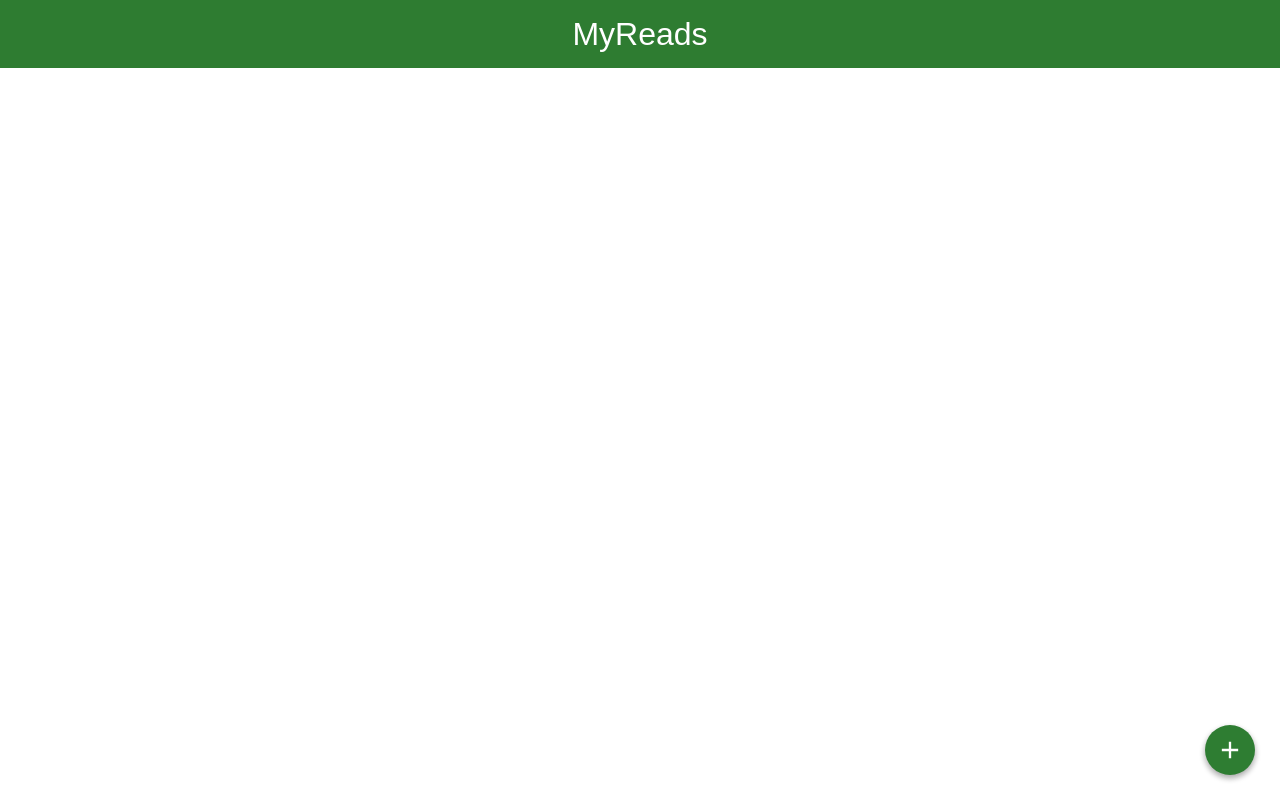
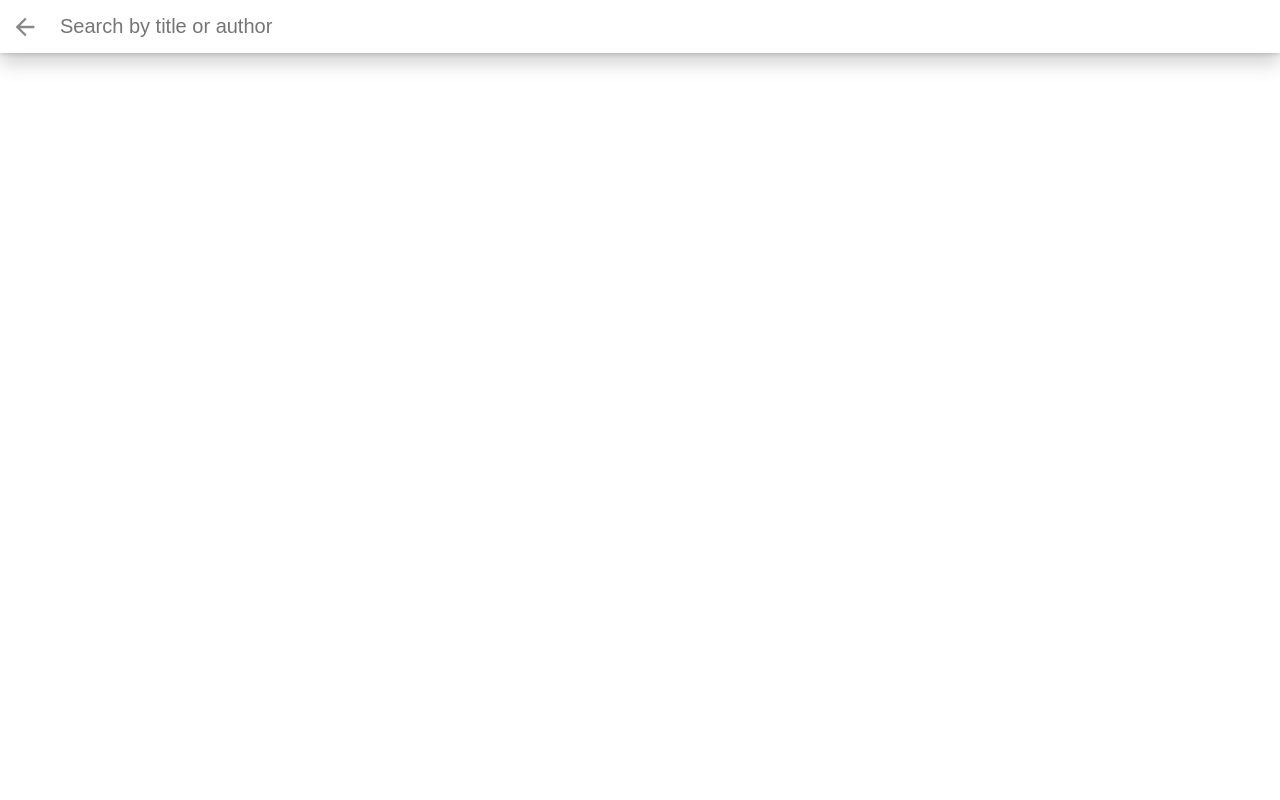
Before and after one commit to PR4S4D/my-reads, a React (Create React App) app: page /search in a window 1280 px wide. Built offline with nearby package versions, Linux system fonts and the light colour scheme; no server answers.

Commit message:
feat: searchBooks + router
Create SearchBooks component
Add react-router-dom dependency
Link search to searchBooks

```diff
--- a/package.json
+++ b/package.json
@@ -6,6 +6,7 @@
     "prop-types": "^15.6.0",
     "react": "^16.2.0",
     "react-dom": "^16.2.0",
+    "react-router-dom": "^4.2.2",
     "react-scripts": "1.1.0"
   },
   "scripts": {
--- a/src/App.js
+++ b/src/App.js
@@ -2,17 +2,12 @@ import React from 'react';
 import * as BooksAPI from './BooksAPI';
 import DisplayBooks from './DisplayBooks';
 import './App.css';
+import {Link, Route} from 'react-router-dom';
+import SearchBooks from './SearchBooks';
 
 class BooksApp extends React.Component {
     state = {
-    books: '',
-    /**
-     * TODO: Instead of using this state variable to keep track of which page
-     * we're on, use the URL in the browser's address bar. This will ensure that
-     * users can use the browser's back and forward buttons to navigate between
-     * pages, as well as provide a good URL they can bookmark and share.
-     */
-    showSearchPage: false
+        books: ''
     }
 
     componentDidMount() {
@@ -24,34 +19,7 @@ class BooksApp extends React.Component {
     render() {
         return (
             <div className="app">
-
-        {this.state.showSearchPage
-          ? (
-            <div className="search-books">
-              <p>{this.state.books && this.state.books[0].title}</p>
-              <div className="search-books-bar">
-                <a
-                  className="close-search"
-                  onClick={() => this.setState({showSearchPage: false})}>Close</a>
-                <div className="search-books-input-wrapper">
-                  {/*
-                  NOTES: The search from BooksAPI is limited to a particular set of search terms.
-                  You can find these search terms here:
-                  https://github.com/udacity/reactnd-project-myreads-starter/blob/master/SEARCH_TERMS.md
-
-                  However, remember that the BooksAPI.search method DOES search by title or author. So, don't worry if
-                  you don't find a specific author or title. Every search is limited by search terms.
-                */}
-                  <input type="text" placeholder="Search by title or author"/>
-
-                </div>
-              </div>
-              <div className="search-books-results">
-                <ol className="books-grid"></ol>
-              </div>
-            </div>
-          )
-          : (
+                <Route exact path="/" render={() => (
                     <div className="list-books">
                         <div className="list-books-title">
                             <h1>MyReads</h1>
@@ -62,10 +30,13 @@ class BooksApp extends React.Component {
                             </div>
                         </div>
                         <div className="open-search">
-                <a onClick={() => this.setState({showSearchPage: true})}>Add a book</a>
+                            <Link to='/search'>Add a book</Link>
                         </div>
                     </div>
-          )}
+                )}/>
+
+                <Route path="/search" component={SearchBooks}/>
+
             </div>
         )
     }
--- /dev/null
+++ b/src/SearchBooks.js
@@ -0,0 +1,30 @@
+import React from 'react'
+
+function SearchBooks(props) {
+    return (
+        <div className="search-books">
+          <div className="search-books-bar">
+			<a className="close-search" onClick={() =>
+				this.setState({showSearchPage: false})}>Close</a>
+            <div className="search-books-input-wrapper">
+              {/*
+              NOTES: The search from BooksAPI is limited to a particular set of search terms.
+              You can find these search terms here:
+              https://github.com/udacity/reactnd-project-myreads-starter/blob/master/SEARCH_TERMS.md
+
+              However, remember that the BooksAPI.search method DOES search by title or author. So, don't worry if
+              you don't find a specific author or title. Every search is limited by search terms.
+            */}
+              <input type="text" placeholder="Search by title or author"/>
+
+            </div>
+        </div>
+        <div className="search-books-results">
+          <ol className="books-grid"></ol>
+        </div>
+      </div>
+    )
+}
+
+
+export default SearchBooks;
--- a/src/index.js
+++ b/src/index.js
@@ -3,6 +3,7 @@ import ReactDOM from 'react-dom';
 import './index.css';
 import App from './App';
 import registerServiceWorker from './registerServiceWorker';
+import {BrowserRouter} from 'react-router-dom'
 
-ReactDOM.render(<App />, document.getElementById('root'));
+ReactDOM.render(<BrowserRouter><App /></BrowserRouter>, document.getElementById('root'));
 registerServiceWorker();
```
Also changed, not shown: 1 other file (tests, documents, lock files or other folders). Lines whose indentation alone changed are shown as unchanged.
